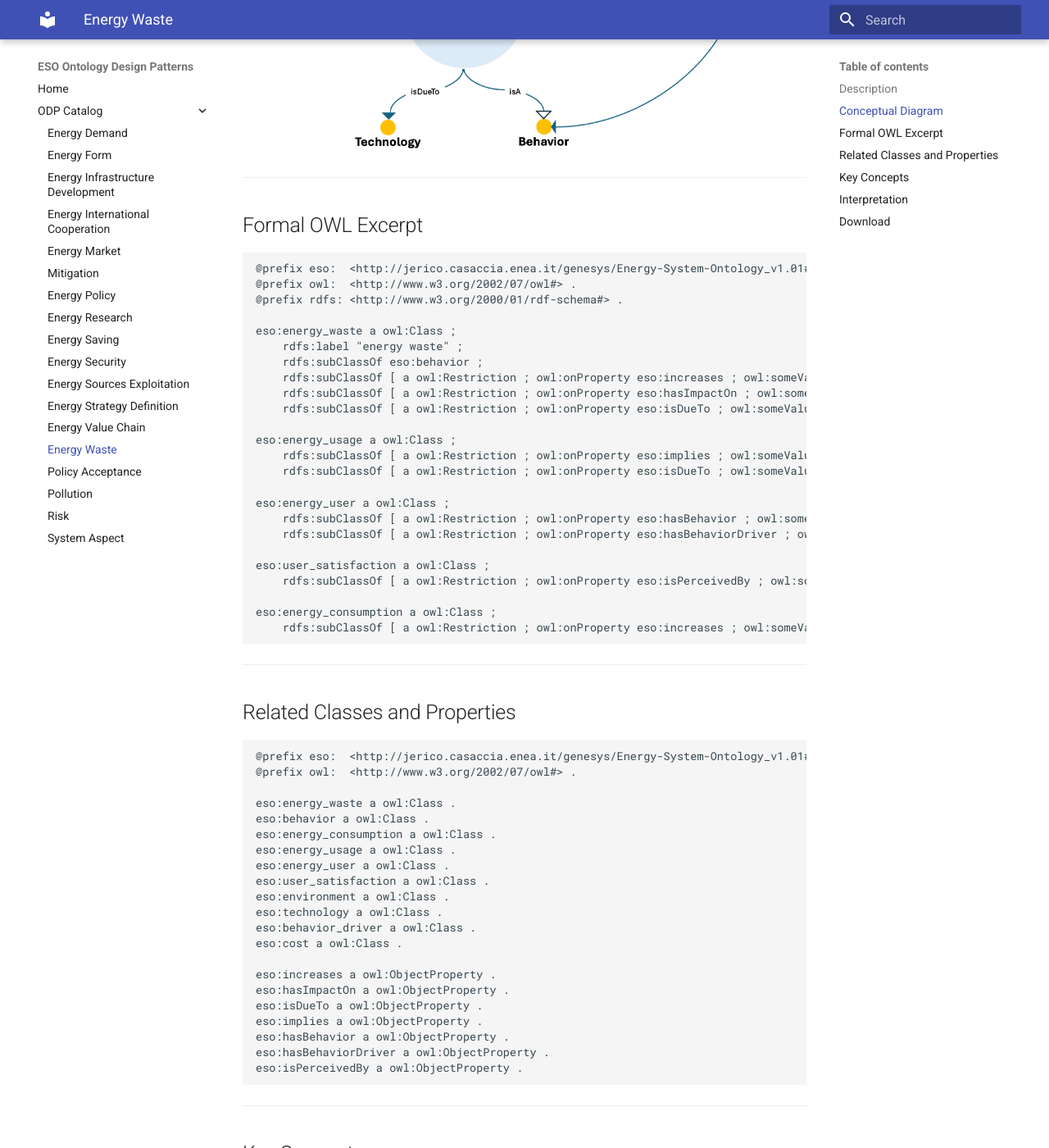
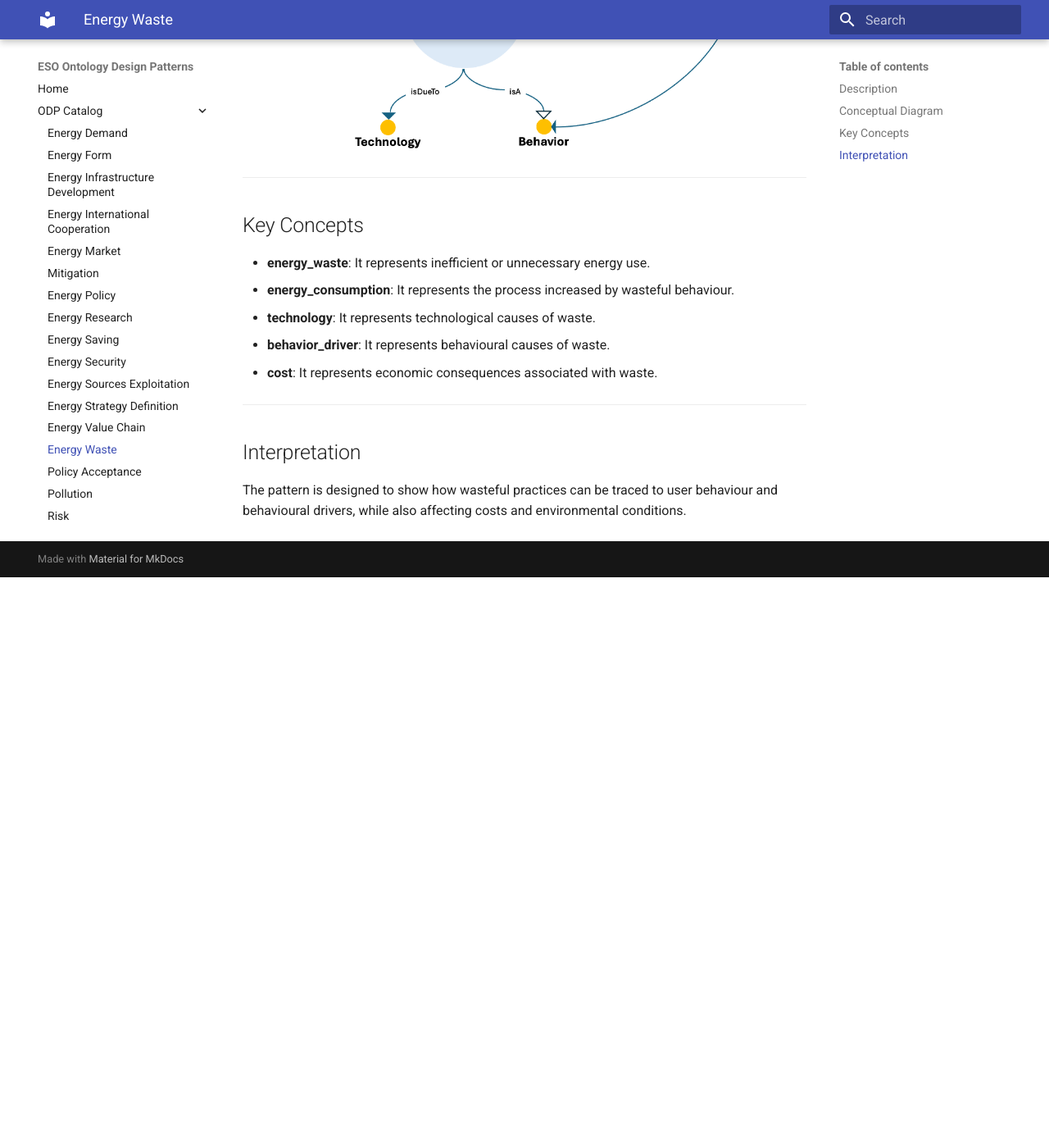
Before and after one commit to AntonioDeNicola/eso-odp-site, an MkDocs documentation site: the page built from docs/odp/energy-waste.md, in a window 1280 px wide and 1400 px high, scrolled down 756 px. Shown: the whole window at 82% size. Built offline with MkDocs 1.6.1 and Material for MkDocs 9.7.7, drawn with Linux system fonts in a browser that asks for light colours; after the commit the page ends 1460 px from its top, so only the background shows below that.

Commit message:
Update energy-waste.md

````diff
--- a/docs/odp/energy-waste.md
+++ b/docs/odp/energy-waste.md
@@ -9,65 +9,6 @@ This pattern provides a structured semantic representation that can be reused ac
 
 ## Conceptual Diagram
 ![Energy Waste ODP Diagram](../assets/images/energy-waste.png)
-
----
-
-## Formal OWL Excerpt
-
-```turtle
-@prefix eso:  <http://jerico.casaccia.enea.it/genesys/Energy-System-Ontology_v1.01#> .
-@prefix owl:  <http://www.w3.org/2002/07/owl#> .
-@prefix rdfs: <http://www.w3.org/2000/01/rdf-schema#> .
-
-eso:energy_waste a owl:Class ;
-    rdfs:label "energy waste" ;
-    rdfs:subClassOf eso:behavior ;
-    rdfs:subClassOf [ a owl:Restriction ; owl:onProperty eso:increases ; owl:someValuesFrom eso:energy_consumption ] ;
-    rdfs:subClassOf [ a owl:Restriction ; owl:onProperty eso:hasImpactOn ; owl:someValuesFrom eso:environment ] ;
-    rdfs:subClassOf [ a owl:Restriction ; owl:onProperty eso:isDueTo ; owl:someValuesFrom eso:technology ] .
-
-eso:energy_usage a owl:Class ;
-    rdfs:subClassOf [ a owl:Restriction ; owl:onProperty eso:implies ; owl:someValuesFrom eso:energy_consumption ] ;
-    rdfs:subClassOf [ a owl:Restriction ; owl:onProperty eso:isDueTo ; owl:someValuesFrom eso:energy_user ] .
-
-eso:energy_user a owl:Class ;
-    rdfs:subClassOf [ a owl:Restriction ; owl:onProperty eso:hasBehavior ; owl:someValuesFrom eso:behavior ] ;
-    rdfs:subClassOf [ a owl:Restriction ; owl:onProperty eso:hasBehaviorDriver ; owl:someValuesFrom eso:behavior_driver ] .
-
-eso:user_satisfaction a owl:Class ;
-    rdfs:subClassOf [ a owl:Restriction ; owl:onProperty eso:isPerceivedBy ; owl:someValuesFrom eso:energy_user ] .
-
-eso:energy_consumption a owl:Class ;
-    rdfs:subClassOf [ a owl:Restriction ; owl:onProperty eso:increases ; owl:someValuesFrom eso:cost ] .
-```
-
----
-
-## Related Classes and Properties
-
-```turtle
-@prefix eso:  <http://jerico.casaccia.enea.it/genesys/Energy-System-Ontology_v1.01#> .
-@prefix owl:  <http://www.w3.org/2002/07/owl#> .
-
-eso:energy_waste a owl:Class .
-eso:behavior a owl:Class .
-eso:energy_consumption a owl:Class .
-eso:energy_usage a owl:Class .
-eso:energy_user a owl:Class .
-eso:user_satisfaction a owl:Class .
-eso:environment a owl:Class .
-eso:technology a owl:Class .
-eso:behavior_driver a owl:Class .
-eso:cost a owl:Class .
-
-eso:increases a owl:ObjectProperty .
-eso:hasImpactOn a owl:ObjectProperty .
-eso:isDueTo a owl:ObjectProperty .
-eso:implies a owl:ObjectProperty .
-eso:hasBehavior a owl:ObjectProperty .
-eso:hasBehaviorDriver a owl:ObjectProperty .
-eso:isPerceivedBy a owl:ObjectProperty .
-```
 
 ---
 
@@ -83,8 +24,3 @@ eso:isPerceivedBy a owl:ObjectProperty .
 
 ## Interpretation
 The pattern is designed to show how wasteful practices can be traced to user behaviour and behavioural drivers, while also affecting costs and environmental conditions.
-
----
-
-## Download
-- [TTL file](../assets/rdf/energy-waste.ttl)
````
